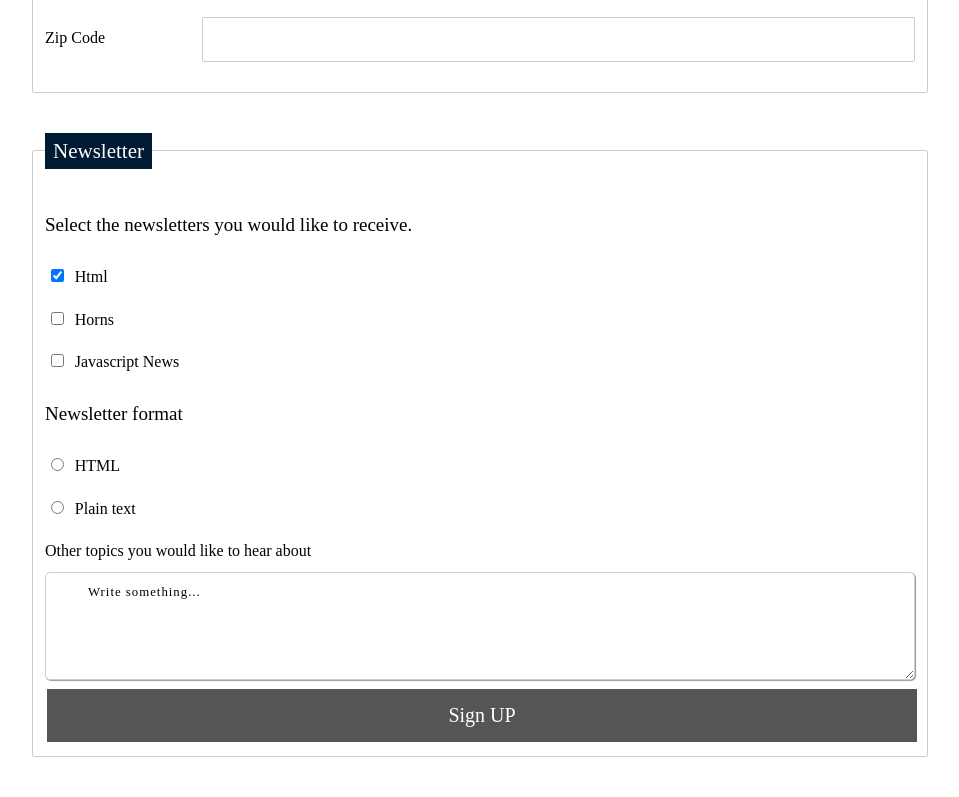
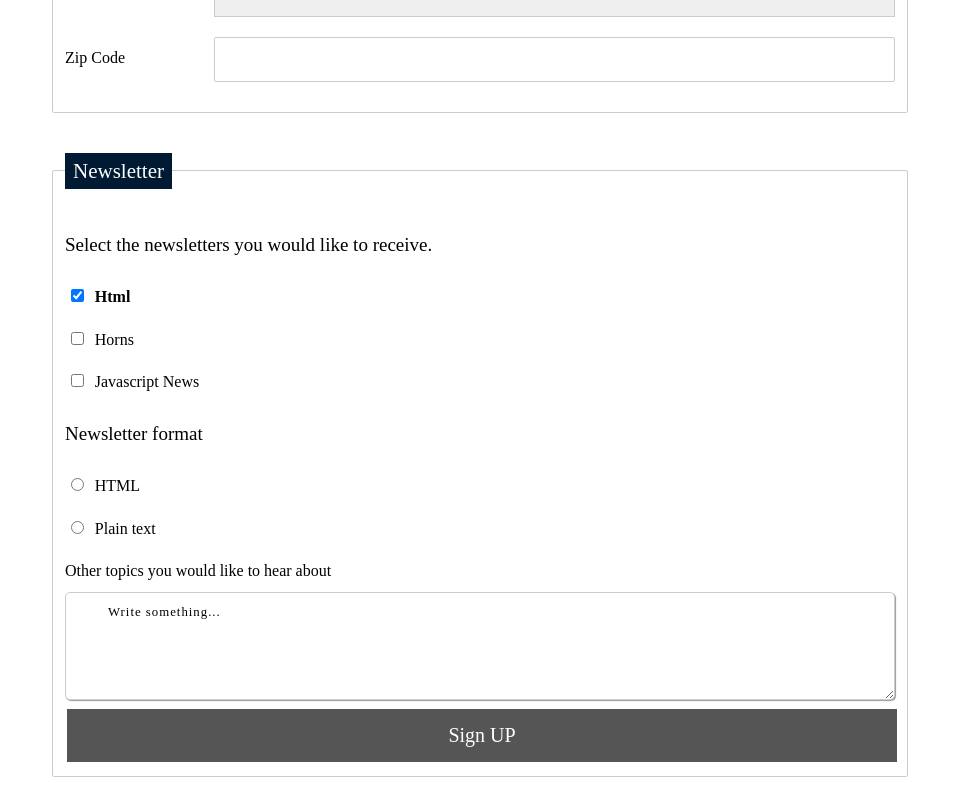
Before and after one commit to Jmfuniilunga/tech-degree-project-3, a plain HTML site: page index.html in a window 1280 px wide. Shown: the part 849-1646 px from the top of the page, without its empty margins (160-1119 px from the left). Before the commit the page ends 1606 px from the top, so only its background shows below. Drawn offline with Linux system fonts and the light colour scheme.

Commit message:
Project-3 finished
Project 3 is now Ready for submission

```diff
--- a/css/styles.css
+++ b/css/styles.css
@@ -35,6 +35,11 @@ display: none;
 form{
 margin: 0 auto;
 width: 92%;
+padding: 20px;
+}
+form:hover{
+background-color:	rgb(230, 230, 230);
+transition: background-color 1s;
 }
 input[type=text]{
 padding: 12px;
@@ -60,6 +65,12 @@ label{
 cursor: pointer;
 display: inline-block;
 padding: 12px 12px 12px 0;
+}
+input[type=checkbox]:checked +label{
+font-weight: bold;
+}
+input[type=radio]:checked +label{
+font-weight: bold;
 }
 ::placeholder {
 color: #b3b3ff;
@@ -145,6 +156,10 @@ text-align: center;
 text-decoration: none;
 width: 100%;
 }
+button[type="submit"]:hover{
+background-color: #001a33;
+transition: background-color 1s;
+}
 /*Style for medium screen*/
 
 @media screen and (min-width: 768px) {
@@ -179,6 +194,7 @@ flex-basis: 85%;
 }
 form{
 width: 97%;
+padding: 20px;
 }
 legend{
 margin-bottom: 20px;
@@ -194,6 +210,7 @@ flex-basis: 82%;
 }
 form{
   width: 70%;
+  padding: 20px;
 }
 .title-box {
 align-items: center;
@@ -280,10 +297,6 @@ flex-basis: 30%;
 overflow: auto;
 padding: 0 20px 0 20px;
 }
-form:hover{
-background-color:	rgb(230, 230, 230);
-transition: background-color 1s;
-}
 .title-box-2{
 border-bottom: thick double #003366;
 display: block;
@@ -302,8 +315,4 @@ display: none;
 .title-box p{
 display: none;
 }
-button[type="submit"]:hover{
-background-color: #001a33;
-transition: background-color 1s;
 }
-}
```
Also changed, not shown: 1 other file.
